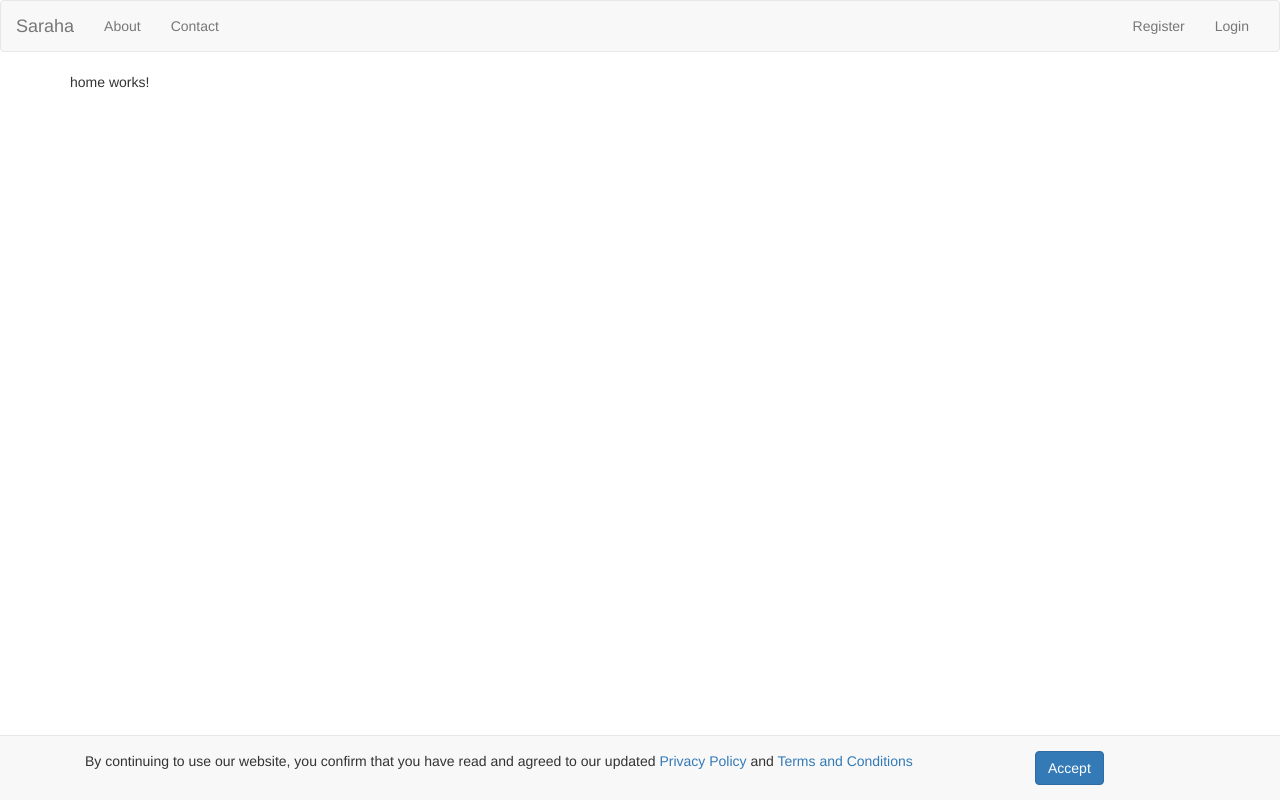
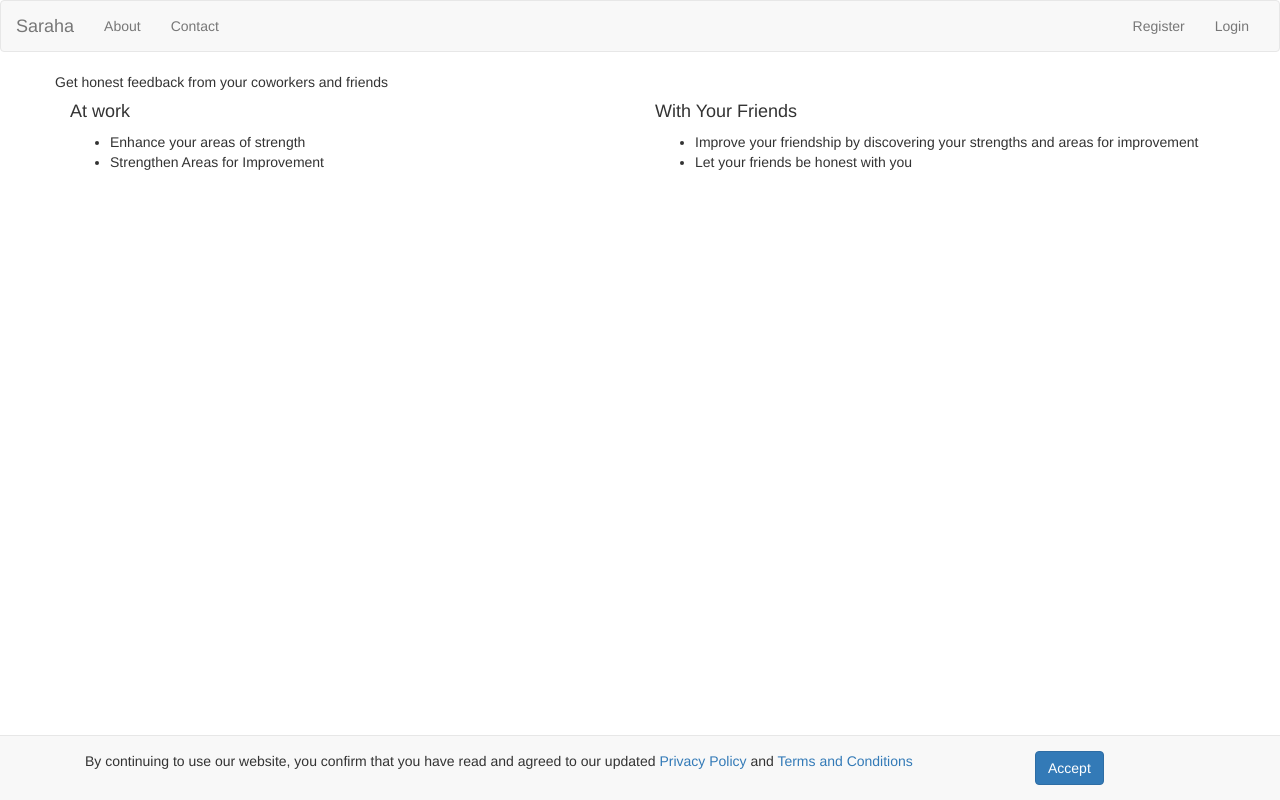
Before and after one commit to EssamAy/saraha_clone, an Angular app in the folder angular-src/: page / in a window 1280 px wide. Built offline with nearby package versions, Linux system fonts and the light colour scheme.

Commit message:
update home

```diff
--- a/angular-src/src/app/pages/home/home.component.html
+++ b/angular-src/src/app/pages/home/home.component.html
@@ -1,3 +1,19 @@
-<p>
-  home works!
-</p>
+<div class="row">
+    Get honest feedback from your coworkers and friends
+</div>
+<div class="row">
+  <div class="col-sm-6 col-xs-12">
+    <h4>At work</h4>
+    <ul>
+      <li>Enhance your areas of strength</li>
+      <li>Strengthen Areas for Improvement</li>
+    </ul>
+  </div>
+  <div class="col-sm-6 col-xs-12">
+      <h4>With Your Friends</h4>
+      <ul>
+          <li>Improve your friendship by discovering your strengths and areas for improvement</li>
+          <li>Let your friends be honest with you</li>
+      </ul>
+  </div>
+</div>
```
